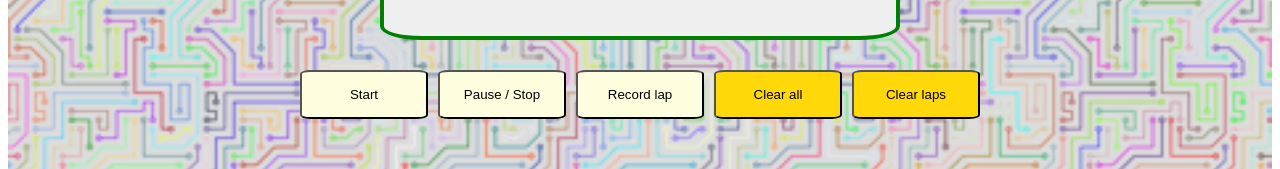
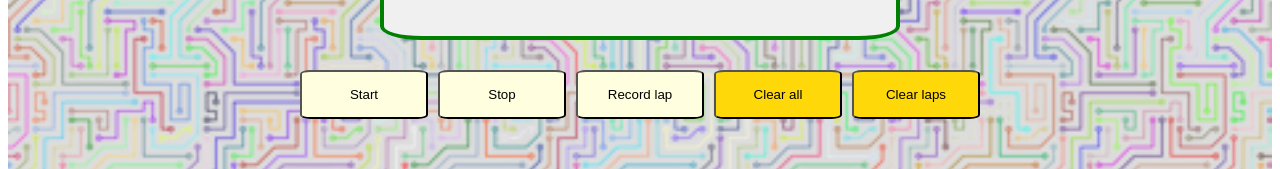
Before and after one commit to three-cubed/stopwatch_react, a React (Create React App) app: page / in a window 1280 px wide. Shown: the part 240-409 px from the top of the page. Built offline with nearby package versions, Linux system fonts and the light colour scheme.

Commit message:
minor edit: button text: "Stop"

```diff
--- a/src/components/ButtonComponent.js
+++ b/src/components/ButtonComponent.js
@@ -4,7 +4,7 @@ const ButtonComponent = (props) => {
         <div id ='buttonComponent'>
             <br />
             <button onClick={props.runTimer}>Start</button>
-            <button onClick={props.stopTimer}>Pause / Stop</button>
+            <button onClick={props.stopTimer}>Stop</button>
             <button onClick={props.recordLapTime}>Record lap</button>
             <button className='btn-clr' onClick={props.clearTimer}>Clear all</button>
             <button className='btn-clr' onClick={props.clearLaps}>Clear laps</button>
```
